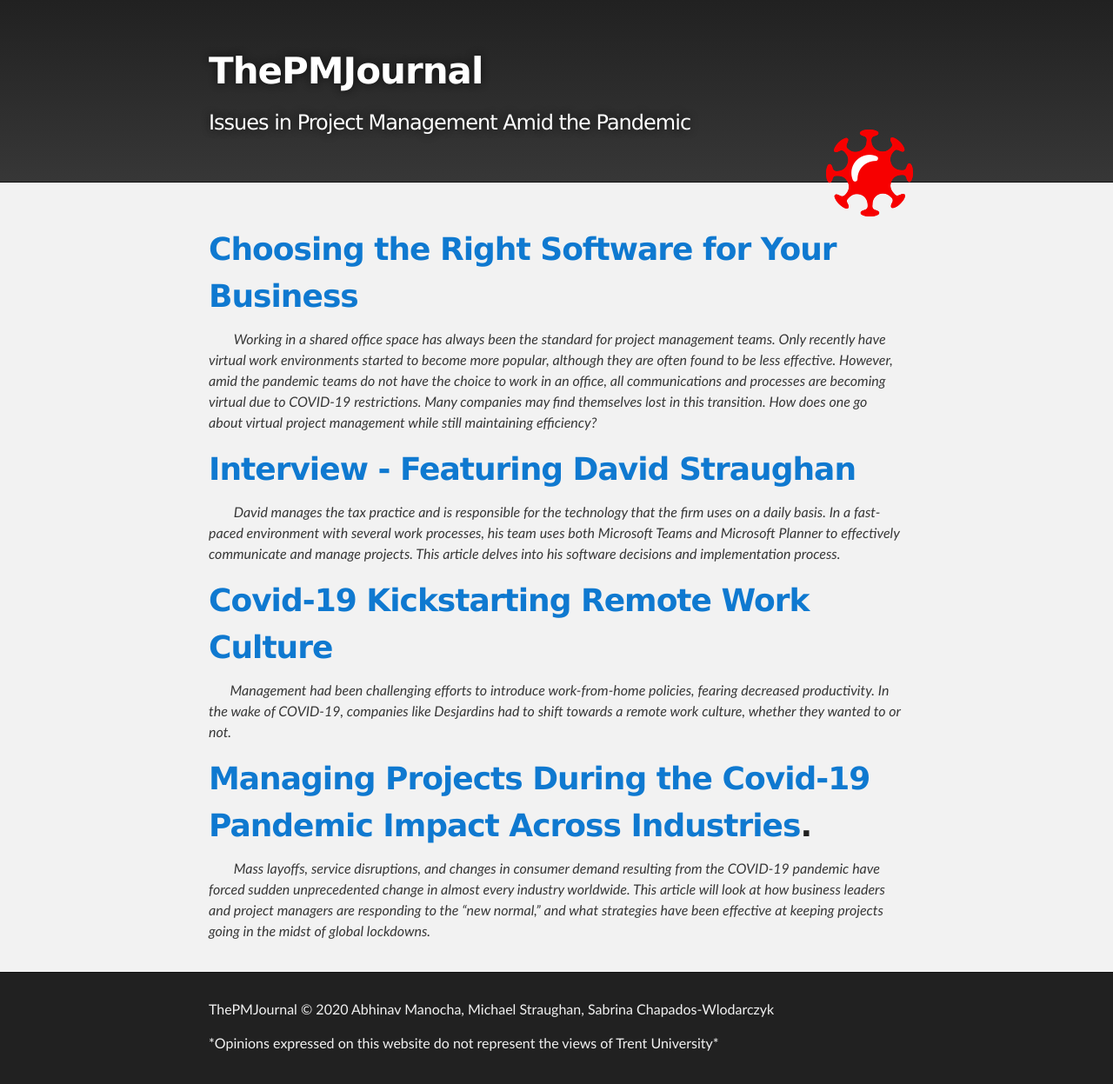
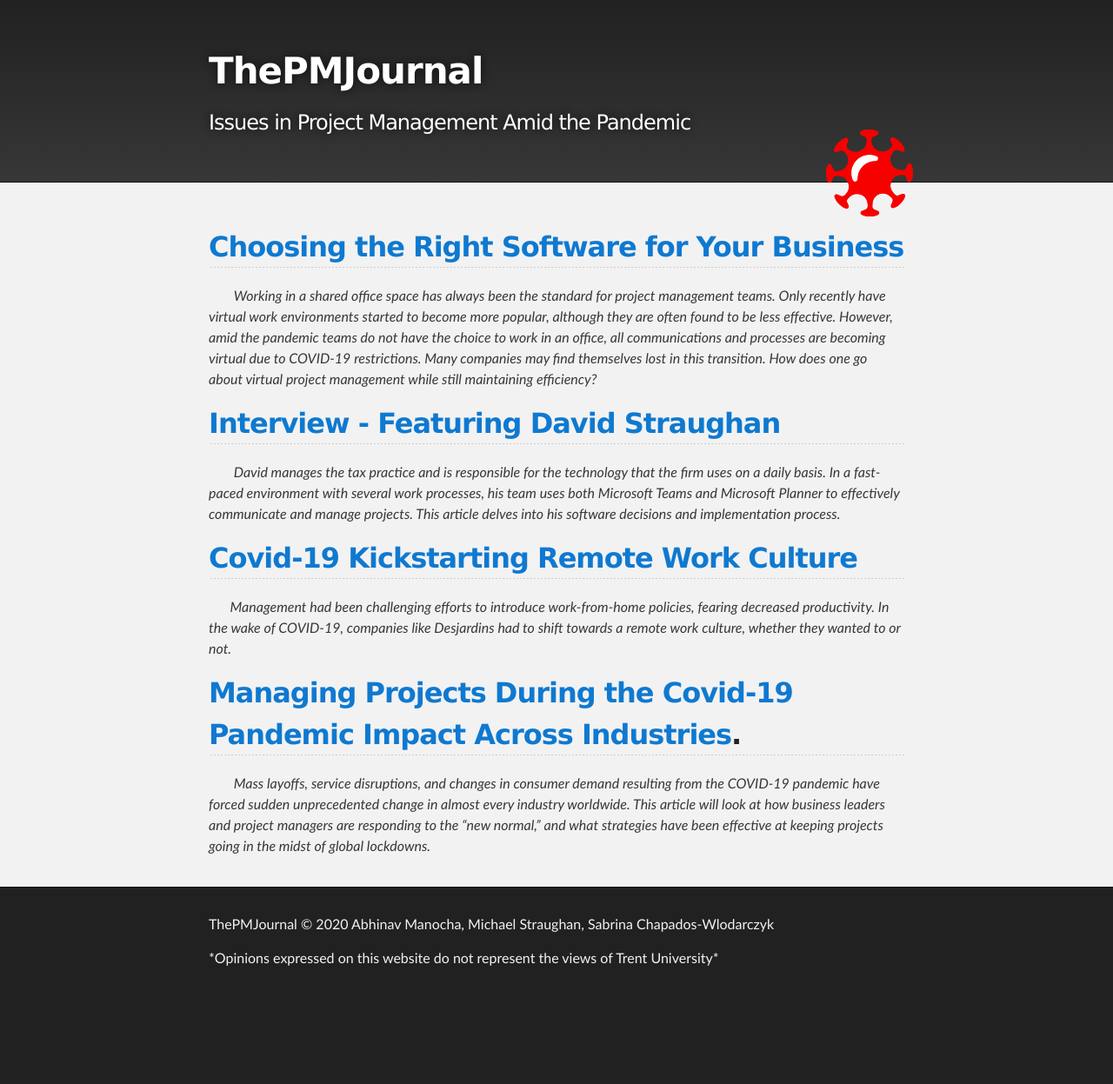
Before and after one commit to abhinavmanocha/3850Project, a Jekyll site: the page built from index.md, in a window 1280 px wide. Shown: the whole page at 87% size. Built offline with Jekyll 4.4.1, drawn with Linux system fonts in a browser that asks for light colours; our own code applies the rules of GitHub Pages for plain Markdown files; after the commit the page ends 1149 px from its top, so only the background shows below that.

Commit message:
more changes

```diff
--- a/index.md
+++ b/index.md
@@ -2,14 +2,14 @@
 layout: default
 ---
 
-# [Choosing the Right Software for Your Business](./Choosing the Right Software for Your Business.md)
+## [Choosing the Right Software for Your Business](./Choosing the Right Software for Your Business.md)
 &nbsp;&nbsp;&nbsp;&nbsp;&nbsp;&nbsp; *Working in a shared office space has always been the standard for project management teams. Only recently have virtual work environments started to become more popular, although they are often found to be less effective. However, amid the pandemic teams do not have the choice to work in an office, all communications and processes are becoming virtual due to COVID-19 restrictions. Many companies may find themselves lost in this transition. How does one go about virtual project management while still maintaining efficiency?*
 
-# [Interview - Featuring David Straughan](./Interview.md)
+## [Interview - Featuring David Straughan](./Interview.md)
  &nbsp;&nbsp;&nbsp;&nbsp;&nbsp;&nbsp; *David manages the tax practice and is responsible for the technology that the firm uses on a daily basis. In a fast-paced environment with several work processes, his team uses both Microsoft Teams and Microsoft Planner to effectively communicate and manage projects. This article delves into his software decisions and implementation process.*
 
-# [Covid-19 Kickstarting Remote Work Culture](./2020-11-22-covid-19-kickstarting-remote-work-culture.md)
+## [Covid-19 Kickstarting Remote Work Culture](./2020-11-22-covid-19-kickstarting-remote-work-culture.md)
 &nbsp;&nbsp;&nbsp;&nbsp;&nbsp;&nbsp;*Management had been challenging efforts to introduce work-from-home policies, fearing decreased productivity. In the wake of COVID-19, companies like Desjardins had to shift towards a remote work culture, whether they wanted to or not.*
 
-# [Managing Projects During the Covid-19 Pandemic Impact Across Industries](./2020-11-22-managing-projects-during-the-covid-19-pandemic-impact-across-industries.md).
+## [Managing Projects During the Covid-19 Pandemic Impact Across Industries](./2020-11-22-managing-projects-during-the-covid-19-pandemic-impact-across-industries.md).
 &nbsp;&nbsp;&nbsp;&nbsp;&nbsp;&nbsp; *Mass layoffs, service disruptions, and changes in consumer demand resulting from the COVID-19 pandemic have forced sudden unprecedented change in almost every industry worldwide. This article will look at how business leaders and project managers are responding to the “new normal,” and what strategies have been effective at keeping projects going in the midst of global lockdowns.*
```
